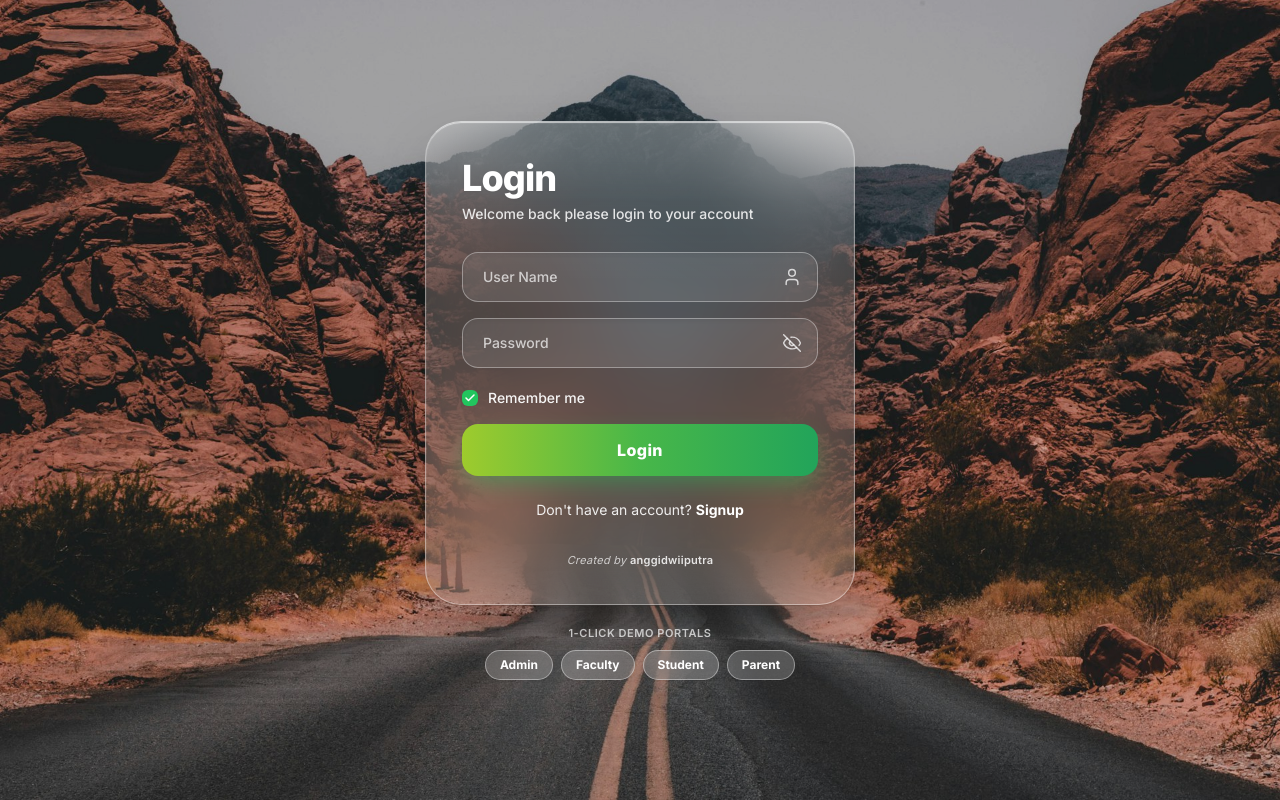
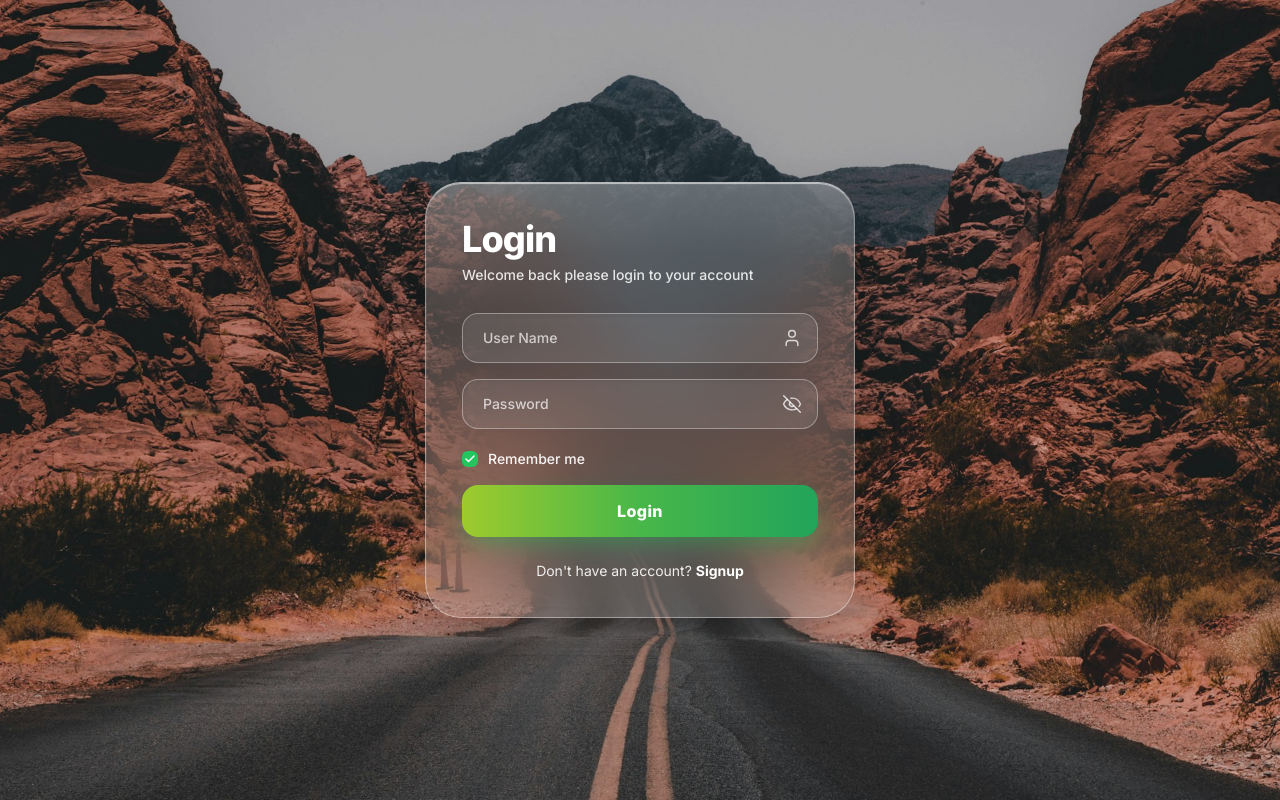
Before and after one commit to kmabhinav05/next-gen-grading, a React (Vite) app in the folder frontend/: page /login in a window 1280 px wide. Built offline with nearby package versions, Linux system fonts and the light colour scheme.

Commit message:
Smooth login entrance to instant fade-in and remove author credit and demo portal buttons

```diff
--- a/frontend/src/components/ui/sign-in-card-2.tsx
+++ b/frontend/src/components/ui/sign-in-card-2.tsx
@@ -65,13 +65,12 @@ export function Component({
       {/* Soft natural golden hour & depth overlay */}
       <div className="absolute inset-0 bg-black/15 backdrop-brightness-[0.98] pointer-events-none" />
 
-      {/* Floating 3D Frosted Glass Login Container */}
+      {/* Floating Frosted Glass Login Container with Fast Smooth Fade-in */}
       <motion.div
-        initial={{ opacity: 0, y: 25, scale: 0.96 }}
-        animate={{ opacity: 1, y: 0, scale: 1 }}
-        transition={{ duration: 0.7, ease: [0.16, 1, 0.3, 1] }}
+        initial={{ opacity: 0 }}
+        animate={{ opacity: 1 }}
+        transition={{ duration: 0.35, ease: "easeOut" }}
         className="w-full max-w-[430px] relative z-10"
-        style={{ perspective: 1200 }}
       >
         <motion.div
           style={{ rotateX, rotateY }}
@@ -217,37 +216,9 @@ export function Component({
                 </button>
               </div>
 
-              {/* Author / Credit Tag as in the mockup */}
-              <div className="text-center pt-4 text-[11px] text-white/70 italic tracking-wide">
-                Created by <span className="font-semibold text-white/85 not-italic">anggidwiiputra</span>
-              </div>
             </form>
           </div>
         </motion.div>
-
-        {/* Quick Demo Role Selector Pills (Convenient for testing all 4 portals) */}
-        <div className="mt-5 text-center">
-          <p className="text-[11px] text-white/80 font-semibold uppercase tracking-wider mb-2 drop-shadow-xs">
-            1-Click Demo Portals
-          </p>
-          <div className="flex flex-wrap items-center justify-center gap-2">
-            {[
-              { id: 'ADMIN', label: 'Admin', desc: 'admin / admin123' },
-              { id: 'STAFF', label: 'Faculty', desc: 'staff_sharma' },
-              { id: 'STUDENT', label: 'Student', desc: 'student1 / 21CS001' },
-              { id: 'PARENT', label: 'Parent', desc: 'parent_patel' },
-            ].map((role) => (
-              <button
-                key={role.id}
-                type="button"
-                onClick={() => onRoleQuickSelect?.(role.id)}
-                className="px-3.5 py-1.5 rounded-full bg-white/20 hover:bg-white/30 border border-white/40 text-white text-xs font-bold backdrop-blur-md transition-all shadow-sm active:scale-95 hover:border-white"
-              >
-                {role.label}
-              </button>
-            ))}
-          </div>
-        </div>
       </motion.div>
     </div>
   );
```
